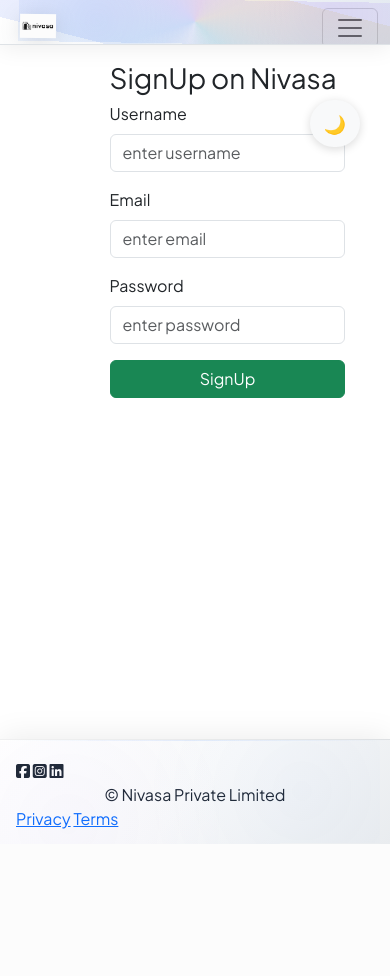
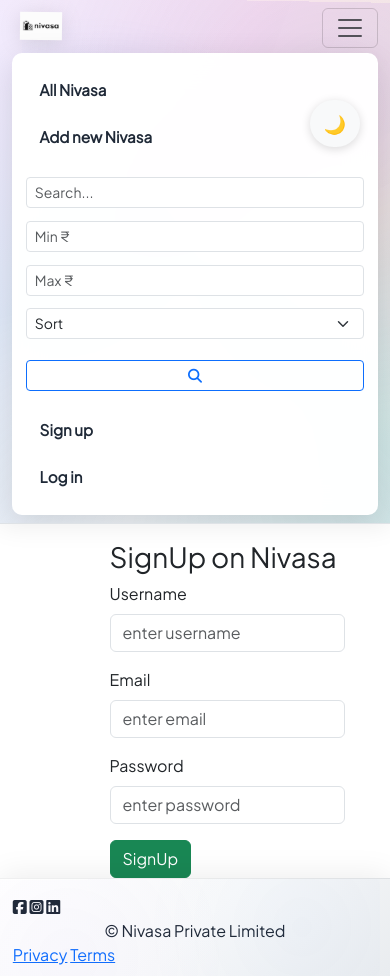
Before and after one commit to Sahilshrma31/Nivasa, a Node server app: page /signup in a window 390 px wide, after a click that opens the changed part. Before the commit the page ends 844 px from the top, so only its background shows below. Run offline with Node 20, Linux system fonts and the light colour scheme; some libraries are stand-ins or nearby versions.

Commit message:
fix:fixed the hamburger button working for all navbar functionalities

```diff
--- a/public/css/style.css
+++ b/public/css/style.css
@@ -122,7 +122,8 @@
     100% { transform: rotate(360deg) scale(1); }
 }
 
-.navbar-nav {
+/* FIXED: More specific targeting for desktop nav links only */
+.navbar-nav:not(.navbar-collapse .navbar-nav) {
     display: flex;
     align-items: center;
     gap: 1rem; /* Wider spacing */
@@ -130,7 +131,8 @@
     z-index: 2;
 }
 
-.nav-link {
+/* FIXED: Target nav links more specifically to avoid Bootstrap conflicts */
+.navbar .nav-link {
     color: #1f2937 !important;
     font-weight: 600;
     font-size: 1.1rem; /* Bigger font */
@@ -144,7 +146,7 @@
     border: 1px solid transparent;
 }
 
-.nav-link::before {
+.navbar .nav-link::before {
     content: '';
     position: absolute;
     top: 0;
@@ -158,7 +160,7 @@
 }
 
 /* Animated shimmer effect for nav links - More Visible */
-.nav-link::after {
+.navbar .nav-link::after {
     content: '';
     position: absolute;
     top: -50%;
@@ -186,27 +188,27 @@
     100% { transform: translateX(200%) translateY(200%) rotate(45deg); }
 }
 
-.nav-link:hover::before {
+.navbar .nav-link:hover::before {
     left: 0;
 }
 
-.nav-link:hover::after {
+.navbar .nav-link:hover::after {
     opacity: 1;
 }
 
-.nav-link:hover {
+.navbar .nav-link:hover {
     color: white !important;
     transform: translateY(-1px);
     box-shadow: 0 4px 18px rgba(59, 130, 246, 0.35);
     border-color: transparent;
 }
 
-.nav-link:focus {
+.navbar .nav-link:focus {
     outline: 2px solid #3b82f6;
     outline-offset: 3px;
 }
 
-.nav-link.active {
+.navbar .nav-link.active {
     background: linear-gradient(135deg, #3b82f6 0%, #1d4ed8 100%);
     color: white !important;
     transform: translateY(-1px);
@@ -214,12 +216,12 @@
     border-color: transparent;
 }
 
-.nav-link.active::before {
+.navbar .nav-link.active::before {
     display: none;
 }
 
 /* Pulsing effect for active nav link - Enhanced */
-.nav-link.active {
+.navbar .nav-link.active {
     animation: activePulse 2s ease-in-out infinite;
 }
 
@@ -309,22 +311,6 @@
     cursor: pointer;
     overflow: hidden;
 }
-
-@media (max-width: 768px) {
-    .search-container, .form-inline {
-      flex-direction: column !important;
-      width: 100%;
-    }
-
-    .search-container input, .form-control {
-      width: 100% !important;
-      margin-bottom: 10px;
-    }
-
-    .search-container button, .btn {
-      width: 100%;
-    }
-  }
 
 /* Rotating icon animation */
 .search-btn i {
@@ -451,6 +437,136 @@
     }
 }
 
+/* FIXED: Mobile Responsive Design - Preserve Bootstrap functionality */
+@media (max-width: 992px) {
+    .navbar {
+        padding: 0 1rem;
+    }
+
+    .navbar-brand {
+        margin-right: 1.5rem;
+    }
+
+    .search-container {
+        max-width: 250px;
+        margin: 0 1rem;
+    }
+}
+
+/* FIXED: Mobile styles that work with Bootstrap collapse */
+@media (max-width: 768px) {
+    .navbar {
+        padding: 0 1rem;
+        height: auto; /* Allow height to adjust */
+        min-height: 4rem;
+    }
+
+    .navbar-logo {
+        height: 32px;
+    }
+
+    .navbar-brand {
+        margin-right: 1rem;
+        padding: 6px 12px;
+    }
+
+    /* FIXED: Style the collapsed content properly */
+    .navbar-collapse {
+        background: rgba(255, 255, 255, 0.98);
+        backdrop-filter: blur(15px);
+        -webkit-backdrop-filter: blur(15px);
+        border-radius: 10px;
+        margin-top: 0.5rem;
+        box-shadow: 0 8px 32px rgba(0, 0, 0, 0.12);
+        border: 1px solid rgba(255, 255, 255, 0.2);
+        padding: 1rem;
+        position: relative;
+        z-index: 1000;
+    }
+
+    /* FIXED: Mobile nav links styling */
+    .navbar-collapse .navbar-nav .nav-link {
+        padding: 0.6rem 1rem !important;
+        font-size: 1rem !important;
+        margin: 0.2rem 0;
+        border-radius: 6px;
+        display: block;
+    }
+
+    /* FIXED: Remove complex hover effects on mobile */
+    .navbar-collapse .navbar-nav .nav-link::before,
+    .navbar-collapse .navbar-nav .nav-link::after {
+        display: none;
+    }
+
+    .navbar-collapse .navbar-nav .nav-link:hover {
+        background: rgba(59, 130, 246, 0.1);
+        color: #3b82f6 !important;
+        transform: none;
+        box-shadow: none;
+    }
+
+    /* FIXED: Center search form in mobile */
+    .navbar-collapse .mx-auto {
+        margin: 1rem 0 !important;
+    }
+
+    /* FIXED: Mobile form styling */
+    .navbar-collapse .d-flex {
+        flex-direction: column;
+        gap: 0.5rem;
+        width: 100%;
+    }
+
+    .navbar-collapse .form-control,
+    .navbar-collapse .form-select {
+        width: 100% !important;
+        max-width: none !important;
+        margin-bottom: 0.3rem;
+    }
+
+    /* FIXED: Mobile button styling */
+    .navbar-collapse .btn {
+        width: 100%;
+        margin-top: 0.5rem;
+    }
+
+    /* FIXED: Ensure toggler button is visible */
+    .navbar-toggler {
+        position: relative;
+        z-index: 1001;
+        border: 1px solid rgba(59, 130, 246, 0.3);
+        background: rgba(255, 255, 255, 0.9);
+    }
+
+    .navbar-toggler:focus {
+        box-shadow: 0 0 0 2px rgba(59, 130, 246, 0.25);
+    }
+}
+
+@media (max-width: 480px) {
+    .navbar {
+        padding: 0 0.8rem;
+    }
+
+    .navbar-logo {
+        height: 28px;
+    }
+
+    .navbar-brand {
+        padding: 4px 8px;
+    }
+
+    .navbar-collapse {
+        margin-top: 0.3rem;
+        padding: 0.8rem;
+    }
+
+    .navbar-collapse .navbar-nav .nav-link {
+        padding: 0.5rem 0.8rem !important;
+        font-size: 0.95rem !important;
+    }
+}
 
 /* Professional Footer Styles - Compact Single Row Layout */
 footer {
@@ -502,11 +618,6 @@ footer {
     height: 1px;
     background: linear-gradient(90deg, transparent 0%, rgba(59, 130, 246, 0.2) 50%, transparent 100%);
     animation: shimmer 3s ease-in-out infinite;
-}
-
-@keyframes shimmer {
-    0%, 100% { opacity: 0.3; }
-    50% { opacity: 0.8; }
 }
 
 .footer-content {
@@ -733,73 +844,36 @@ footer {
     animation: fadeIn 1s ease-out 0.8s both;
 }
 
-/* Responsive Design */
+/* Footer Responsive Design */
+/* REPLACE the existing mobile responsive sections at the bottom of your first CSS file */
+
+/* Footer Responsive Design - UPDATED */
 @media (max-width: 992px) {
-    .navbar {
-        padding: 0 1rem;
+    .footer-links-row {
+        gap: 1.5rem;
     }
 
-    .navbar-brand {
-        margin-right: 1.5rem;
+    .footer-content {
+        gap: 1.2rem;
     }
 
-    .search-container {
-        max-width: 250px;
-        margin: 0 1rem;
-    }
-
-    .footer-links-row {
-        gap: 1.5rem;
+    .f-info {
+        padding: 1.5rem 1.5rem 1rem;
     }
 }
 
 @media (max-width: 768px) {
-    .navbar {
-        padding: 0 0.8rem;
-        height: 3rem; /* Even slimmer on mobile */
-    }
-
-    .navbar-logo {
-        height: 28px;
-    }
-
-    .navbar-brand {
-        margin-right: 1rem;
-        padding: 2px 8px;
-    }
-
-    .search-container {
-        max-width: 100%;
-        margin: 0.8rem 0;
-    }
-
-    .nav-link {
-        padding: 0.4rem 1rem !important;
-        font-size: 0.85rem;
-        margin: 0.2rem 0;
-        border-radius: 5px;
-    }
-
-    .navbar-nav {
-        background: rgba(255, 255, 255, 0.95);
-        backdrop-filter: blur(15px);
-        -webkit-backdrop-filter: blur(15px);
-        border-radius: 10px;
-        padding: 1rem;
-        margin-top: 0.8rem;
-        box-shadow: 0 6px 25px rgba(0, 0, 0, 0.1);
-        border: 1px solid rgba(255, 255, 255, 0.2);
-    }
-
     .footer-links-row {
         flex-direction: column;
         gap: 1rem;
+        align-items: center;
     }
 
     .footer-divider {
         width: 30px;
         height: 1px;
         margin: 0.5rem 0;
+        background: linear-gradient(to right, transparent, #d1d5db, transparent);
     }
 
     .f-info {
@@ -809,46 +883,87 @@ footer {
     .footer-bottom {
         padding: 0.6rem 1rem;
     }
+
+    .footer-legal-links {
+        flex-direction: column;
+        gap: 0.8rem;
+        align-items: center;
+    }
+
+    .footer-social-links {
+        gap: 1rem;
+        justify-content: center;
+    }
+
+    .f-info-brand h3 {
+        font-size: 1.2rem;
+    }
+
+    .f-info-brand p {
+        font-size: 0.85rem;
+        max-width: 400px;
+        text-align: center;
+    }
 }
 
 @media (max-width: 480px) {
-    .navbar {
-        padding: 0 0.6rem;
-        height: 2.8rem; /* Most compact on smallest screens */
+    /* Remove navbar styles from mobile footer section */
+    .f-info {
+        padding: 1rem 0.8rem 0.6rem;
     }
 
-    .navbar-logo {
-        height: 24px;
+    .footer-bottom {
+        padding: 0.5rem 0.8rem;
     }
 
-    .search-input {
-        padding: 6px 35px 6px 12px;
-        font-size: 12px;
-    }
-
-    .search-btn {
-        width: 26px;
-        height: 26px;
+    .footer-content {
+        gap: 1rem;
     }
 
     .footer-legal-links {
         flex-direction: column;
-        gap: 0.5rem;
+        gap: 0.6rem;
+        align-items: center;
+    }
+
+    .footer-legal-links a {
+        font-size: 0.85rem;
+        padding: 0.4rem 0.6rem;
+        text-align: center;
+        min-width: 120px;
     }
 
     .footer-social-links {
-        gap: 0.6rem;
+        gap: 0.8rem;
+        justify-content: center;
     }
 
     .footer-social-links a {
-        width: 32px;
-        height: 32px;
+        width: 34px;
+        height: 34px;
     }
 
     .footer-social-links i {
         font-size: 0.9rem;
     }
+
+    .f-info-brand h3 {
+        font-size: 1.1rem;
+    }
+
+    .f-info-brand p {
+        font-size: 0.8rem;
+        max-width: 320px;
+        line-height: 1.4;
+    }
+
+    .footer-bottom p {
+        font-size: 0.8rem;
+        padding: 0 0.5rem;
+        text-align: center;
+    }
 }
+
 body {
     font-family: "Plus Jakarta Sans", sans-serif !important;
     font-weight: 400;
```
Also changed, not shown: views/includes/navbar.ejs (line endings or trailing spaces), views/listings/show.ejs (line endings or trailing spaces).
